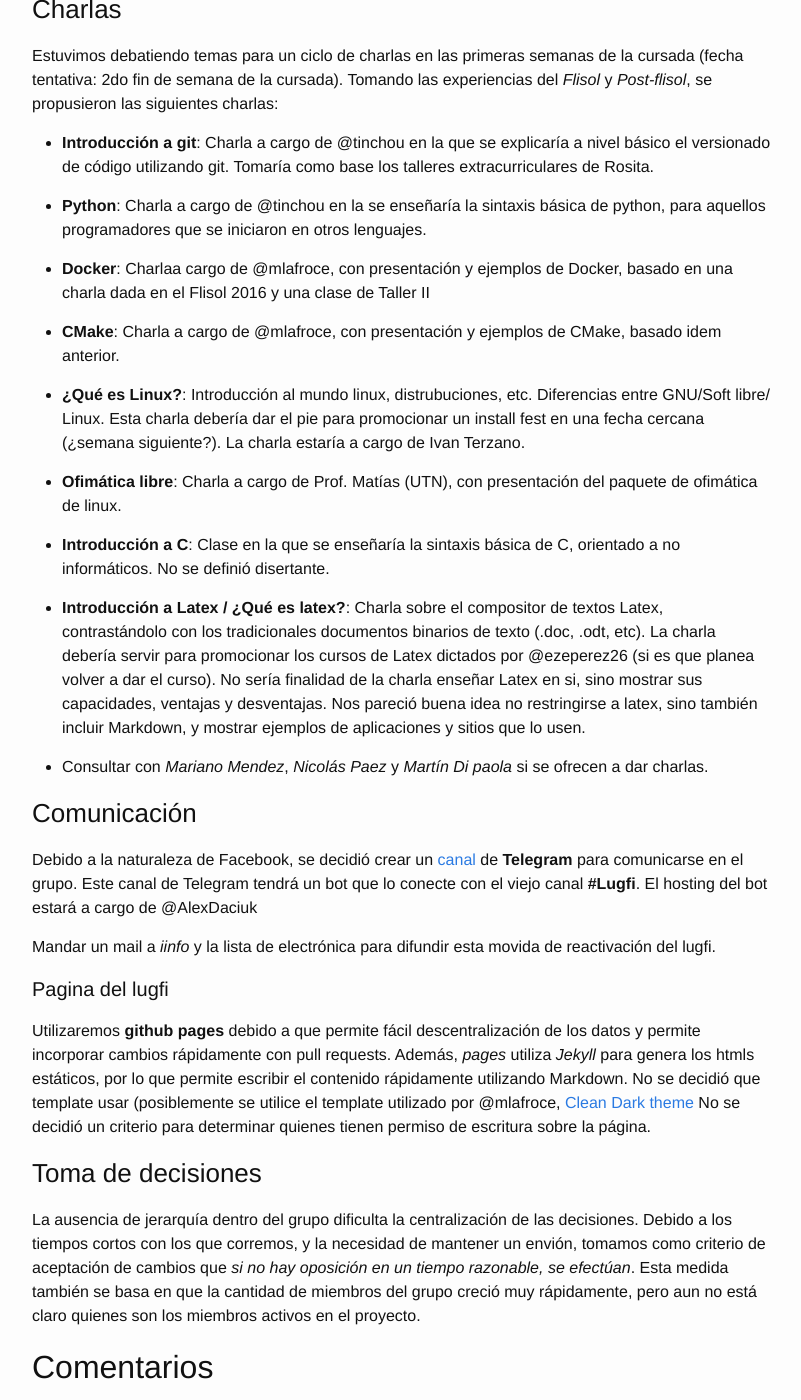
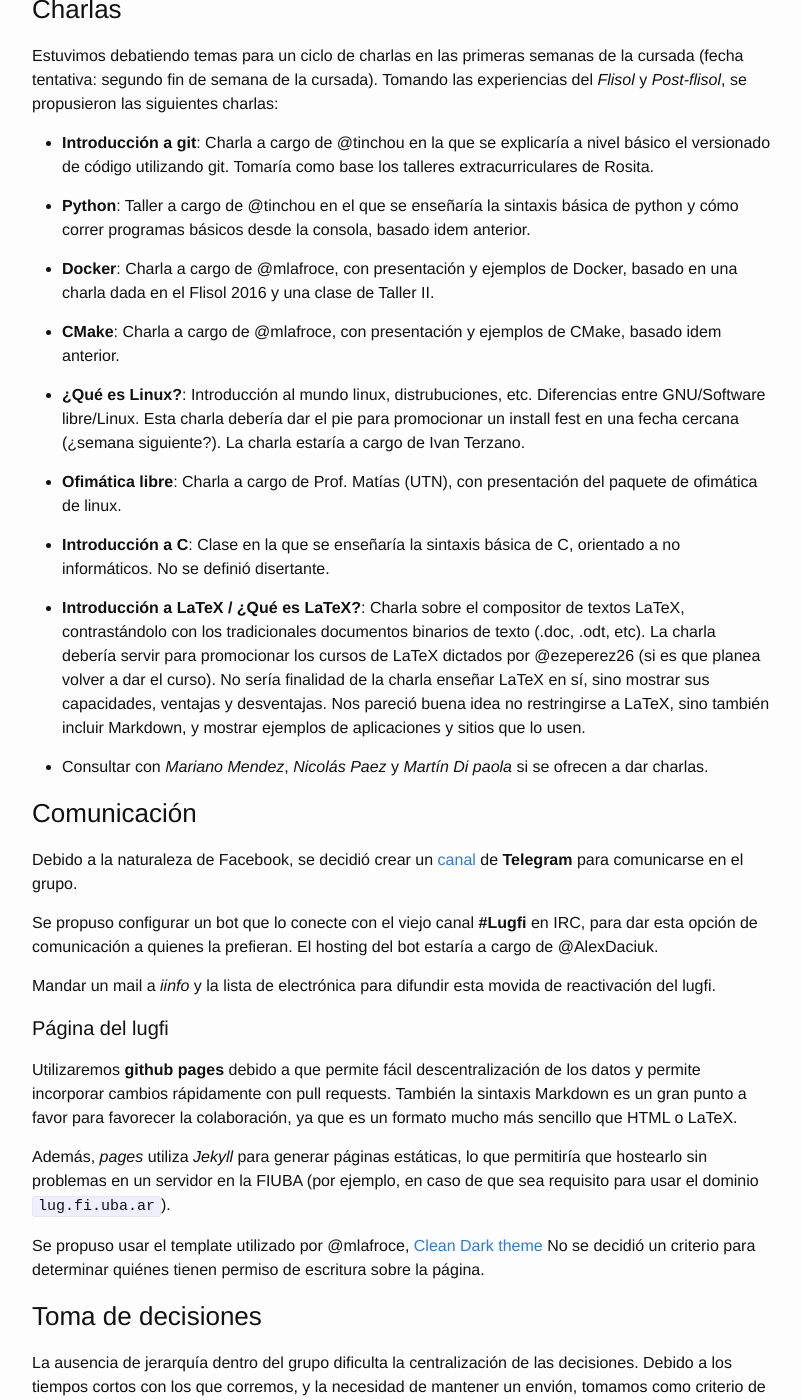
Before and after one commit to lugfi/lugfi.github.io, a Jekyll site: the page built from _posts/2016-07-21-minuta-0.md, in a window 1280 px wide and 1400 px high, scrolled down 624 px. Shown: the whole window, without its empty margins (238-1039 px from the left). Built offline with Jekyll 4.4.1, drawn with Linux system fonts in a browser that asks for light colours; some of the changed text lies outside the part shown.

Commit message:
Small fixes a la Minuta 0

```diff
--- a/_posts/2016-07-21-minuta-0.md
+++ b/_posts/2016-07-21-minuta-0.md
@@ -8,43 +8,43 @@
 Minuta 0
 ========
 
-¡Hola a todos! El día de hoy se realizó la primer reunión de **Lugfi** en varios años. La convocatoria fue realizada mediante el grupo de Facebook de Lugfi, con el propósito de discutir el temario propuesto por Alexis
+¡Hola a todos! El día de hoy se realizó la primer reunión de **Lugfi** en varios años. La convocatoria fue realizada mediante el [grupo de Facebook](https://www.facebook.com/groups/228033617583220/) de Lugfi, con el propósito de discutir el temario propuesto por Alexis.
 
 Participantes
 -------------
 
 Participaron del encuentro:
 
-* *Coll Martín* (@tinchou)
-* *Daciuk Alexis* (@AlexDaciuk)
-* *Gamarra Cynthia* (@cyntgamarra)
-* *Lafroce Matías* (@mlafroce)
+* *Martín Coll* (@tinchou)
+* *Alexis Daciuk* (@AlexDaciuk)
+* *Cynthia Gamarra* (@cyntgamarra)
+* *Matías Lafroce* (@mlafroce)
 
 Temas discutidos
 ----------------
 
 ### Charlas
 
-Estuvimos debatiendo temas para un ciclo de charlas en las primeras semanas de la cursada (fecha tentativa: 2do fin de semana de la cursada). Tomando las experiencias del *Flisol* y *Post-flisol*, se propusieron las siguientes charlas:
+Estuvimos debatiendo temas para un ciclo de charlas en las primeras semanas de la cursada (fecha tentativa: segundo fin de semana de la cursada). Tomando las experiencias del *Flisol* y *Post-flisol*, se propusieron las siguientes charlas:
 
 * **Introducción a git**: Charla a cargo de @tinchou en la que se explicaría a nivel básico el versionado de código utilizando git. Tomaría como base los talleres extracurriculares de Rosita.
 
-* **Python**: Charla a cargo de @tinchou en la se enseñaría la sintaxis básica de python, para aquellos programadores que se iniciaron en otros lenguajes.
+* **Python**: Taller a cargo de @tinchou en el que se enseñaría la sintaxis básica de python y cómo correr programas básicos desde la consola, basado idem anterior.
 
-* **Docker**: Charlaa cargo de @mlafroce, con presentación y ejemplos de Docker, basado en una charla dada en el Flisol 2016 y una clase de Taller II
+* **Docker**: Charla a cargo de @mlafroce, con presentación y ejemplos de Docker, basado en una charla dada en el Flisol 2016 y una clase de Taller II.
 
 * **CMake**: Charla a cargo de @mlafroce, con presentación y ejemplos de CMake, basado idem anterior.
 
-* **¿Qué es Linux?**: Introducción al mundo linux, distrubuciones, etc. Diferencias entre GNU/Soft libre/ Linux.
+* **¿Qué es Linux?**: Introducción al mundo linux, distrubuciones, etc. Diferencias entre GNU/Software libre/Linux.
 Esta charla debería dar el pie para promocionar un install fest en una fecha cercana (¿semana siguiente?). La charla estaría a cargo de Ivan Terzano.
 
 * **Ofimática libre**: Charla a cargo de Prof. Matías (UTN), con presentación del paquete de ofimática de linux.
 
 * **Introducción a C**: Clase en la que se enseñaría la sintaxis básica de C, orientado a no informáticos. No se definió disertante.
 
-* **Introducción a Latex / ¿Qué es latex?**: Charla sobre el compositor de textos Latex, contrastándolo con los tradicionales documentos binarios de texto (.doc, .odt, etc).
-La charla debería servir para promocionar los cursos de Latex dictados por @ezeperez26 (si es que planea volver a dar el curso).
-No sería finalidad de la charla enseñar Latex en si, sino mostrar sus capacidades, ventajas y desventajas. Nos pareció buena idea no restringirse a latex, sino también incluir Markdown, y mostrar ejemplos de aplicaciones y sitios que lo usen.
+* **Introducción a LaTeX / ¿Qué es LaTeX?**: Charla sobre el compositor de textos LaTeX, contrastándolo con los tradicionales documentos binarios de texto (.doc, .odt, etc).
+La charla debería servir para promocionar los cursos de LaTeX dictados por @ezeperez26 (si es que planea volver a dar el curso).
+No sería finalidad de la charla enseñar LaTeX en sí, sino mostrar sus capacidades, ventajas y desventajas. Nos pareció buena idea no restringirse a LaTeX, sino también incluir Markdown, y mostrar ejemplos de aplicaciones y sitios que lo usen.
 
 * Consultar con *Mariano Mendez*, *Nicolás Paez* y *Martín Di paola* si se ofrecen a dar charlas.
 
@@ -52,27 +52,32 @@
 ### Comunicación
 
 Debido a la naturaleza de Facebook, se decidió crear un [canal](https://telegram.me/joinchat/AHsQQT-zSbFrpCbq09ojpw) de **Telegram** para comunicarse en el grupo.
-Este canal de Telegram tendrá un bot que lo conecte con el viejo canal **#Lugfi**. El hosting del bot estará a cargo de @AlexDaciuk
+
+Se propuso configurar un bot que lo conecte con el viejo canal **#Lugfi** en IRC, para dar esta opción de comunicación a quienes la prefieran. El hosting del bot estaría a cargo de @AlexDaciuk.
 
 Mandar un mail a *iinfo* y la lista de electrónica para difundir esta movida de reactivación del lugfi.
 
-#### Pagina del lugfi
+#### Página del lugfi
 
-Utilizaremos **github pages** debido a que permite fácil descentralización de los datos y permite incorporar cambios rápidamente con pull requests.
-Además, *pages* utiliza *Jekyll* para genera los htmls estáticos, por lo que permite escribir el contenido rápidamente utilizando Markdown.
-No se decidió que template usar (posiblemente se utilice el template utilizado por @mlafroce, [Clean Dark theme](https://mlafroce.github.io/)
-No se decidió un criterio para determinar quienes tienen permiso de escritura sobre la página.
+Utilizaremos **github pages** debido a que permite fácil descentralización de los datos y permite incorporar cambios rápidamente con pull requests. También la sintaxis Markdown es un gran punto a favor para favorecer la colaboración, ya que es un formato mucho más sencillo que HTML o LaTeX.
+
+Además, *pages* utiliza *Jekyll* para generar páginas estáticas, lo que permitiría que hostearlo sin problemas en un servidor en la FIUBA (por ejemplo, en caso de que sea requisito para usar el dominio `lug.fi.uba.ar`).
+
+Se propuso usar el template utilizado por @mlafroce, [Clean Dark theme](https://mlafroce.github.io/)
+No se decidió un criterio para determinar quiénes tienen permiso de escritura sobre la página.
 
 ### Toma de decisiones
 
 La ausencia de jerarquía dentro del grupo dificulta la centralización de las decisiones. Debido a los tiempos cortos con los que corremos, y la necesidad de mantener un envión, tomamos como criterio de aceptación de cambios que *si no hay oposición en un tiempo razonable, se efectúan*.
-Esta medida también se basa en que la cantidad de miembros del grupo creció muy rápidamente, pero aun no está claro quienes son los miembros activos en el proyecto.
+
+Esta idea también se apoya en que la cantidad de miembros del grupo creció muy rápidamente, pero aún no está claro quiénes participarán activamente.
 
 
 Comentarios
 -----------
 
 Estamos abiertos a cualquier crítica y comentario, y agradecemos la participación de todos los que puedan.
-Si quieren colaborar en cualquiera de las actividades, por favor, no duden en comunicarse con nostros, al Lugfi lo hacemos entre todos ;)
+
+Si quieren colaborar en cualquiera de las actividades, por favor, no duden en comunicarse con nostros. El Lugfi lo hacemos entre todos ;).
 
 Saludos, ¡y los esperamos en la próxima reunión!
```
